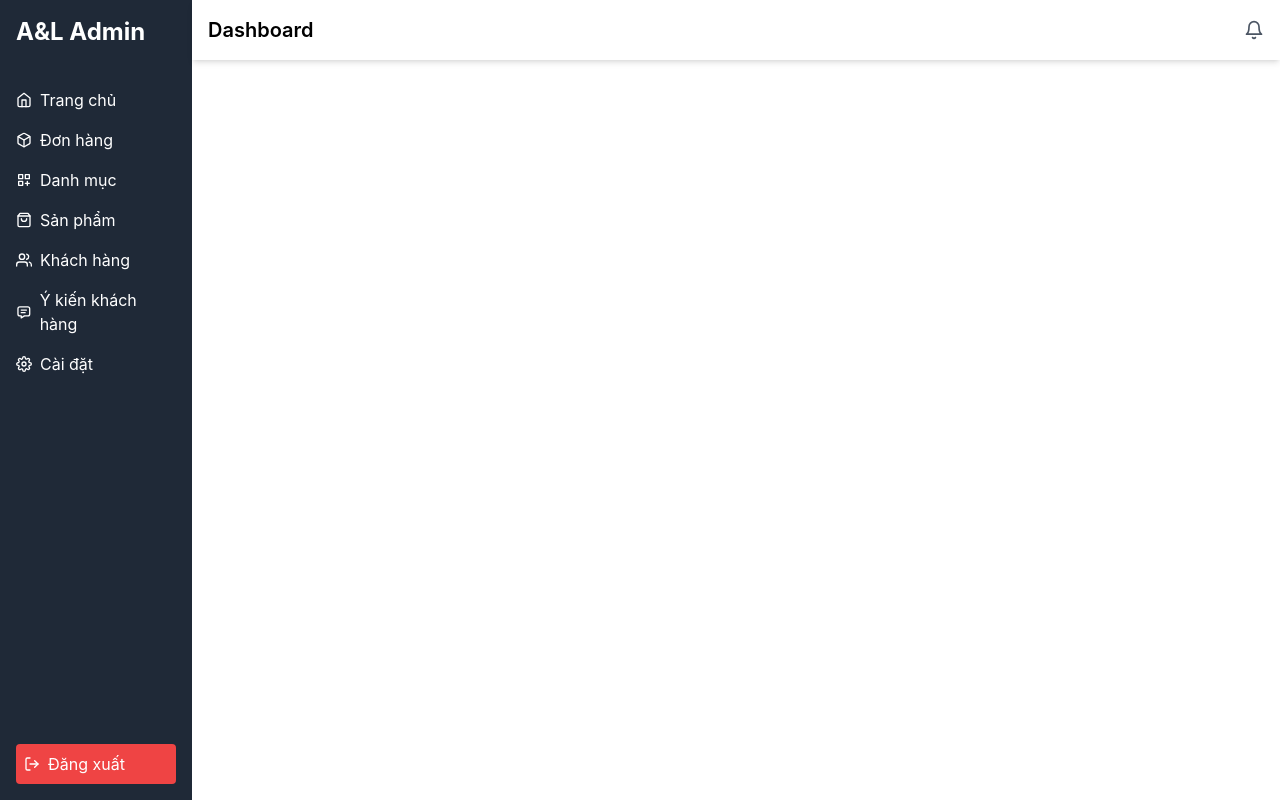
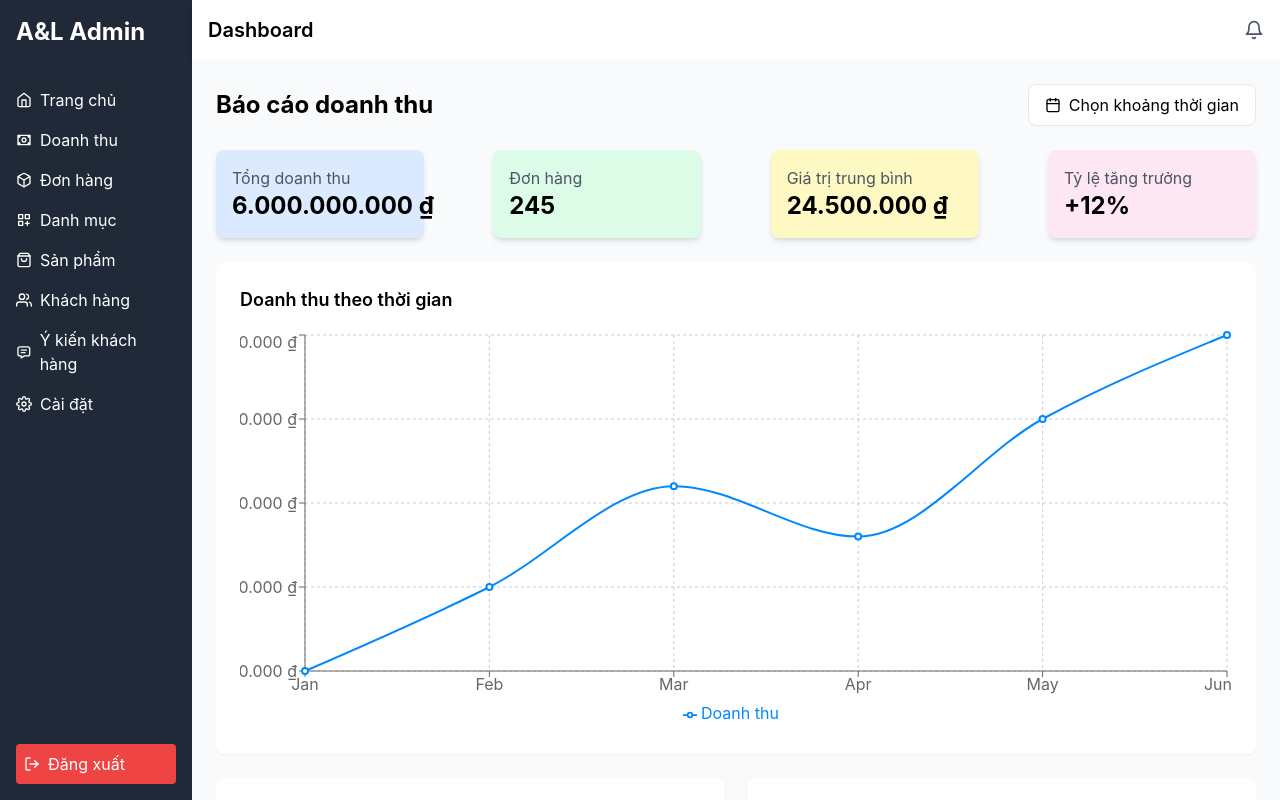
Before and after one commit to MinhAn2007/fashion-admin-dashboard, a React (Create React App) app: page /revenue in a window 1280 px wide. Built offline with nearby package versions, Linux system fonts and the light colour scheme; no server answers; sample sign-in values are in the browser's storage.

Commit message:
simple UI renuve

```diff
--- a/package.json
+++ b/package.json
@@ -7,11 +7,13 @@
     "@testing-library/react": "^13.4.0",
     "@testing-library/user-event": "^13.5.0",
     "chart.js": "^4.4.6",
+    "date-fns": "^4.1.0",
     "fashion-admin-dashboard": "file:",
     "lucide-react": "^0.454.0",
     "moment": "^2.30.1",
     "react": "^18.3.1",
     "react-chartjs-2": "^5.2.0",
+    "react-date-range": "^2.0.1",
     "react-daterange-picker": "^2.0.1",
     "react-dom": "^18.3.1",
     "react-hook-form": "^7.53.2",
--- a/src/App.js
+++ b/src/App.js
@@ -17,6 +17,7 @@ import AdminLogin from "./components/admin/AdminLogin";
 import ProductDetails from "./components/products/details/index";
 import AddProductForm from "./components/products/NewProduct";
 import OrderDetail from "./components/orders/details";
+import SalesDashboard from "./components/revenue";
 
 // Component bảo vệ các route cần đăng nhập
 const ProtectedRoute = ({ element }) => {
@@ -51,7 +52,7 @@ function App() {
                         <Route path="/customers" element={<CustomerDashboard />} />
                         <Route path="/order" element={<OrderManagementDashboard />} />
                         <Route path="/order-detail/:id" element={<OrderDetail />} />
-
+                        <Route path="/revenue" element={<SalesDashboard />} />
                         <Route path="/category" element={<CategoryManagementDashboard />} />
                         <Route path="/reviews" element={<ReviewDashboard />} />
                       </Routes>
--- a/src/components/SideBar.js
+++ b/src/components/SideBar.js
@@ -9,6 +9,7 @@ import {
 } from "react-icons/fi";
 import { Link, useNavigate } from "react-router-dom";
 import { TbCategoryPlus, TbMessage } from "react-icons/tb";
+import { BiMoney } from "react-icons/bi";
 
 const Sidebar = () => {
   const navigate = useNavigate();
@@ -27,6 +28,11 @@ const Sidebar = () => {
         <Link to="/" className="flex items-center mb-4">
           <li className="flex items-center">
             <FiHome className="mr-2" /> Trang chủ
+          </li>
+        </Link>
+        <Link to="/revenue" className="flex items-center mb-4">
+          <li className="flex items-center">
+            <BiMoney className="mr-2" /> Doanh thu
           </li>
         </Link>
         <Link to="/order" className="flex items-center">
--- /dev/null
+++ b/src/components/revenue/index.js
@@ -0,0 +1,154 @@
+import React, { useState } from 'react';
+import { BarChart, Bar, LineChart, Line, XAxis, YAxis, CartesianGrid, Tooltip, Legend, ResponsiveContainer, PieChart, Pie, Cell } from 'recharts';
+import { Calendar } from 'lucide-react';
+import StatsCard from '../StatsCard';
+
+const COLORS = ['#0088FE', '#00C49F', '#FFBB28', '#FF8042'];
+
+const SalesDashboard = () => {
+  const revenueData = [
+    { month: 'Jan', revenue: 4000, growth: 0 },
+    { month: 'Feb', revenue: 4500, growth: 12.5 },
+    { month: 'Mar', revenue: 5100, growth: 13.3 },
+    { month: 'Apr', revenue: 4800, growth: -5.9 },
+    { month: 'May', revenue: 5500, growth: 14.6 },
+    { month: 'Jun', revenue: 6000, growth: 9.1 }
+  ];
+
+  const salesByCategory = [
+    { name: 'Electronics', value: 35 },
+    { name: 'Clothing', value: 25 },
+    { name: 'Food', value: 20 },
+    { name: 'Others', value: 20 }
+  ];
+
+  const formatCurrency = (value) => {
+    return new Intl.NumberFormat('vi-VN', {
+      style: 'currency',
+      currency: 'VND'
+    }).format(value * 1000000);
+  };
+
+  return (
+    <div className="p-6 space-y-6 bg-gray-50 min-h-screen">
+      {/* Header */}
+      <div className="flex justify-between items-center">
+        <h1 className="text-2xl font-bold">Báo cáo doanh thu</h1>
+        <button className="flex items-center gap-2 px-4 py-2 bg-white border rounded-lg hover:bg-gray-50">
+          <Calendar className="w-4 h-4" />
+          Chọn khoảng thời gian
+        </button>
+      </div>
+
+      {/* Stats Cards */}
+      <div className="flex flex-wrap justify-between gap-4">
+        <StatsCard
+          title="Tổng doanh thu"
+          value={formatCurrency(6000)}
+          color="bg-blue-100"
+        />
+        <StatsCard
+          title="Đơn hàng"
+          value="245"
+          color="bg-green-100"
+        />
+        <StatsCard
+          title="Giá trị trung bình"
+          value={formatCurrency(24.5)}
+          color="bg-yellow-100"
+        />
+        <StatsCard
+          title="Tỷ lệ tăng trưởng"
+          value="+12%"
+          color="bg-pink-100"
+        />
+      </div>
+
+      {/* Revenue Chart */}
+      <div className="bg-white p-6 rounded-lg shadow-sm">
+        <div className="mb-4">
+          <h2 className="text-lg font-semibold">Doanh thu theo thời gian</h2>
+        </div>
+        <div className="w-full">
+          <ResponsiveContainer width="100%" height={400}>
+            <LineChart data={revenueData}>
+              <CartesianGrid strokeDasharray="3 3" />
+              <XAxis dataKey="month" />
+              <YAxis
+                tickFormatter={formatCurrency}
+                domain={['auto', 'auto']}
+              />
+              <Tooltip
+                formatter={(value) => formatCurrency(value)}
+              />
+              <Legend />
+              <Line
+                type="monotone"
+                dataKey="revenue"
+                stroke="#0088FE"
+                name="Doanh thu"
+                strokeWidth={2}
+              />
+            </LineChart>
+          </ResponsiveContainer>
+        </div>
+      </div>
+
+      {/* Charts Section */}
+      <div className="grid grid-cols-1 md:grid-cols-2 gap-6">
+        <div className="bg-white p-6 rounded-lg shadow-sm">
+          <div className="mb-4">
+            <h2 className="text-lg font-semibold">Doanh thu theo danh mục</h2>
+          </div>
+          <div className="w-full">
+            <ResponsiveContainer width="100%" height={300}>
+              <PieChart>
+                <Pie
+                  data={salesByCategory}
+                  cx="50%"
+                  cy="50%"
+                  labelLine={true}
+                  label={({ name, value }) => `${name}: ${value}%`}
+                  outerRadius={100}
+                  fill="#8884d8"
+                  dataKey="value"
+                >
+                  {salesByCategory.map((entry, index) => (
+                    <Cell key={`cell-${index}`} fill={COLORS[index % COLORS.length]} />
+                  ))}
+                </Pie>
+                <Tooltip />
+              </PieChart>
+            </ResponsiveContainer>
+          </div>
+        </div>
+
+        <div className="bg-white p-6 rounded-lg shadow-sm">
+          <div className="mb-4">
+            <h2 className="text-lg font-semibold">Tăng trưởng theo tháng</h2>
+          </div>
+          <div className="w-full">
+            <ResponsiveContainer width="100%" height={300}>
+              <BarChart data={revenueData}>
+                <CartesianGrid strokeDasharray="3 3" />
+                <XAxis dataKey="month" />
+                <YAxis tickFormatter={(value) => `${value}%`} />
+                <Tooltip formatter={(value) => `${value}%`} />
+                <Bar dataKey="growth" fill="#0088FE" name="Tăng trưởng">
+                  {revenueData.map((entry, index) => (
+                    <Cell
+                      key={`cell-${index}`}
+                      fill={entry.growth >= 0 ? '#00C49F' : '#FF8042'}
+                    />
+                  ))}
+                </Bar>
+              </BarChart>
+            </ResponsiveContainer>
+          </div>
+        </div>
+      </div>
+    </div>
+  );
+};
+
+export default SalesDashboard;
```
Also changed, not shown: 1 other file (tests, documents, lock files or other folders).
